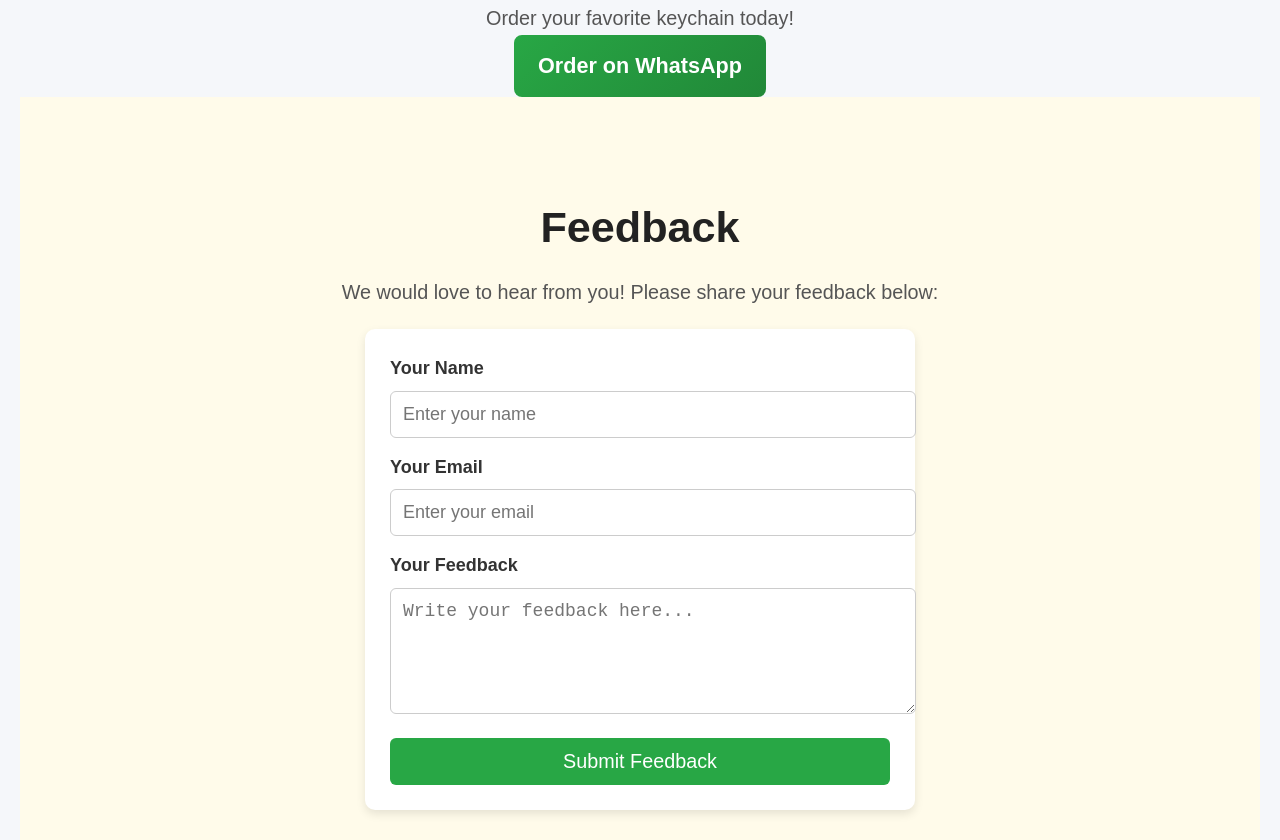
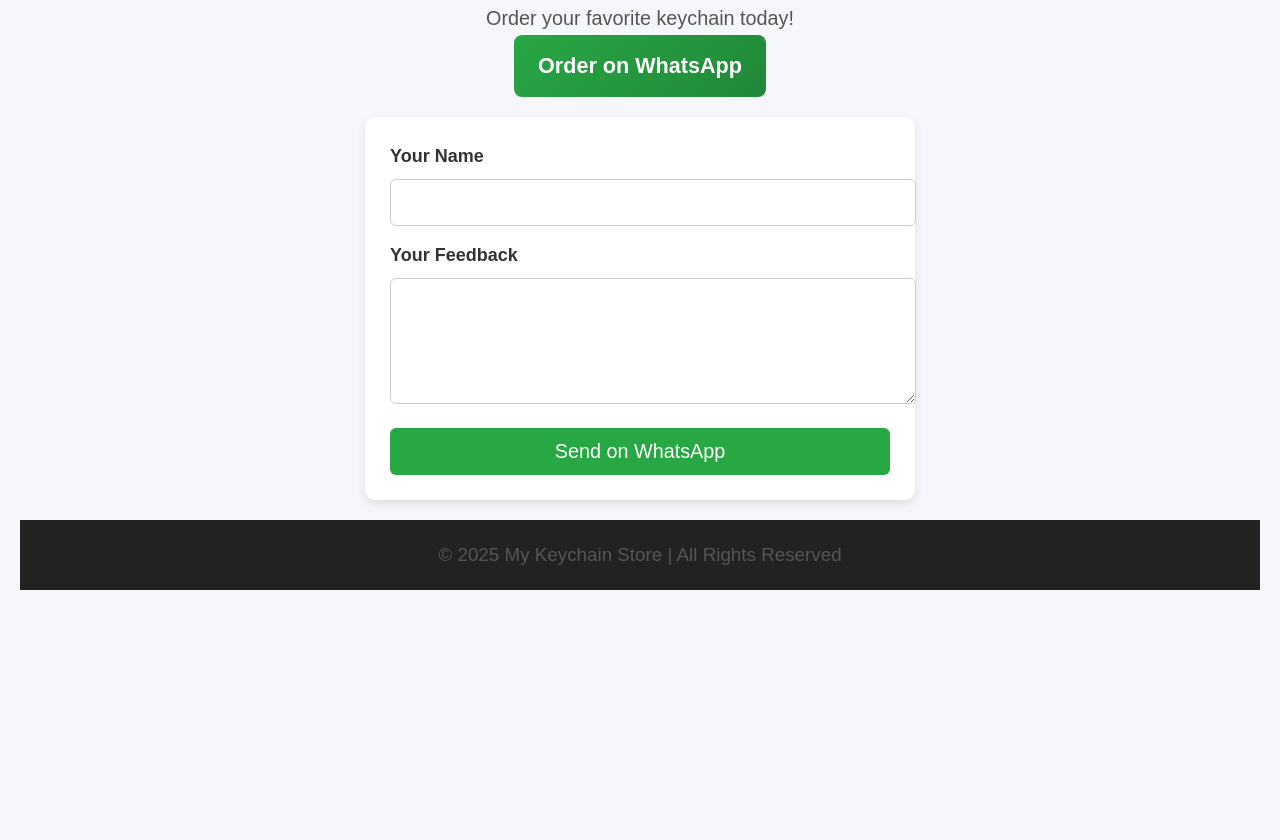
Before and after one commit to D7-OFFICIAL/keychain-website, a plain HTML site: page index.html in a window 1280 px wide. Shown: the part 1640-2480 px from the top of the page. After the commit the page ends 2290 px from the top, so only its background shows below. Drawn offline with Linux system fonts and the light colour scheme.

Commit message:
Add files via upload

```diff
--- a/index.html
+++ b/index.html
@@ -237,24 +237,27 @@
     <h2>Contact Us</h2>
     <p>Order your favorite keychain today!</p>
     <a class="btn" href="https://wa.me/919619769123" target="_blank">Order on WhatsApp</a>
- <section id="feedback">
-  <h2>Feedback</h2>
-  <p>We would love to hear from you! Please share your feedback below:</p>
+<form onsubmit="sendWhatsApp(event)">
+  <label for="name">Your Name</label>
+  <input type="text" id="name" required>
 
-  <form action="https://formspree.io/f/xyznjrgw" method="POST">
+  <label for="message">Your Feedback</label>
+  <textarea id="message" rows="5" required></textarea>
 
-    <label for="name">Your Name</label>
-    <input type="text" name="name" id="name" placeholder="Enter your name" required>
+  <button type="submit">Send on WhatsApp</button>
+</form>
 
-    <label for="email">Your Email</label>
-    <input type="email" name="email" id="email" placeholder="Enter your email" required>
+<script>
+function sendWhatsApp(event) {
+  event.preventDefault();
+  let name = document.getElementById("name").value;
+  let message = document.getElementById("message").value;
+  let phone = "919619769123"; // your WhatsApp number
+  let url = `https://wa.me/${phone}?text=Hello, my name is ${name}. Feedback: ${message}`;
+  window.open(url, "_blank");
+}
+</script>
 
-    <label for="message">Your Feedback</label>
-    <textarea name="message" id="message" rows="5" placeholder="Write your feedback here..." required></textarea>
-
-    <button type="submit">Submit Feedback</button>
-  </form>
-</section>
 
   <footer>
     <p>© 2025 My Keychain Store | All Rights Reserved</p>
```
